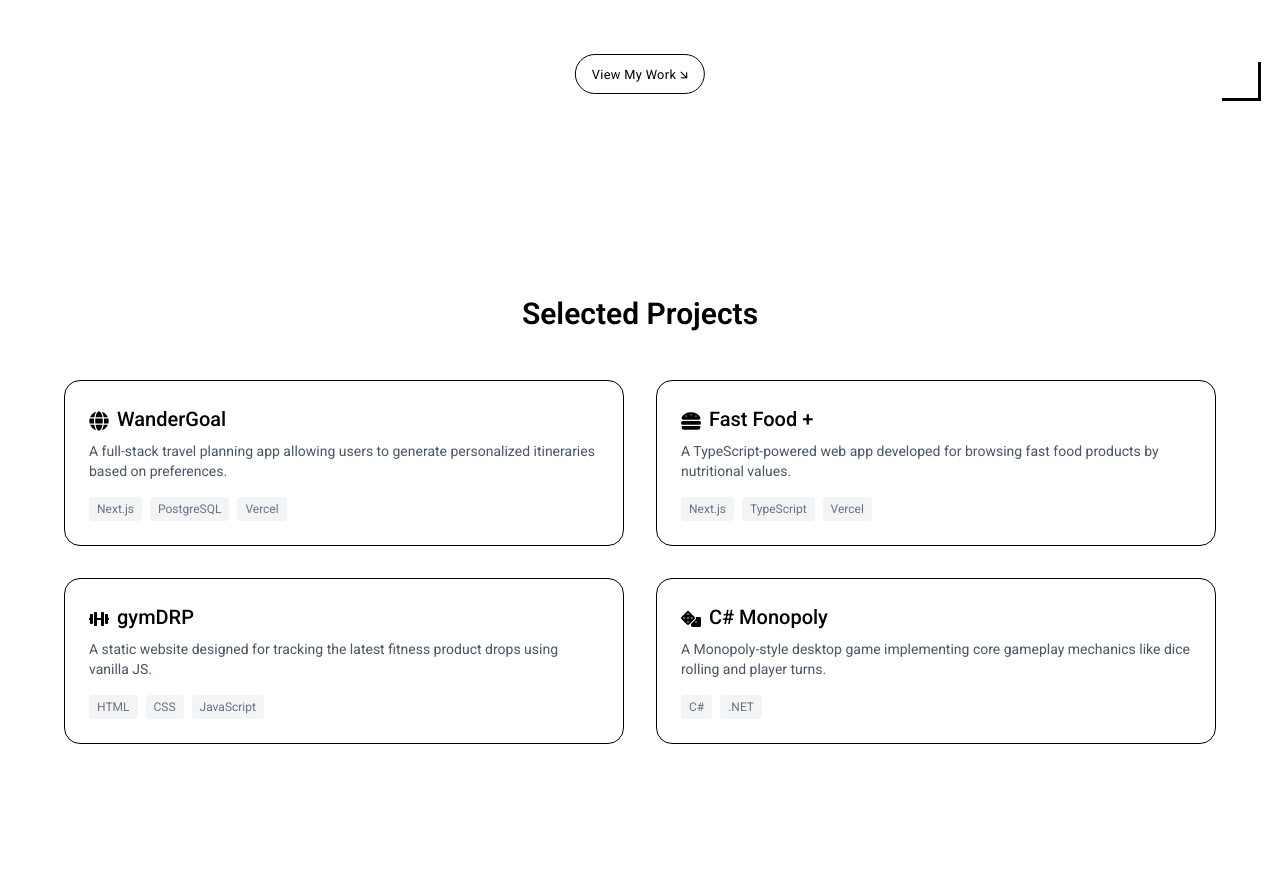
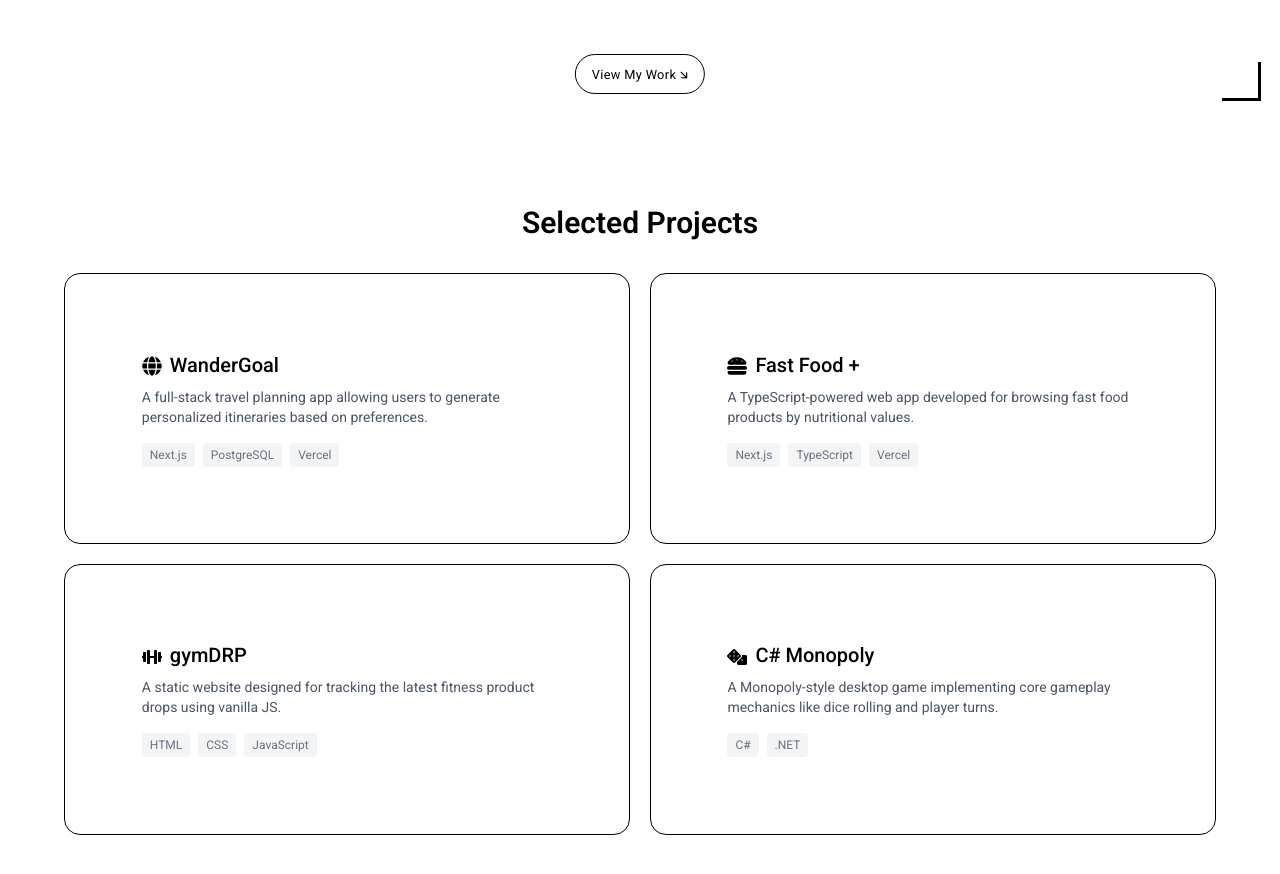
Before and after one commit to afigard/afigard.github.io, a Next.js app: page / in a window 1280 px wide. Shown: the part 680-1554 px from the top of the page. Built offline with nearby package versions, Linux system fonts and the light colour scheme.

Commit message:
💄 Make projects bigger

```diff
--- a/src/app/components/Projects.tsx
+++ b/src/app/components/Projects.tsx
@@ -39,18 +39,18 @@ export default function Projects() {
   return (
     <section
       id="projects"
-      className="min-h-screen w-full flex flex-col items-center justify-center py-16 px-4"
+      className="min-h-screen w-full flex flex-col items-center justify-center"
     >
-      <div className="w-full max-w-6xl mx-auto">
-        <h2 className="text-3xl font-semibold mb-12 text-center">
+      <div className="w-full max-w-[90vw]">
+        <h2 className="text-3xl font-semibold mb-[2.5vw] text-center">
           Selected Projects
         </h2>
-        <div className="grid md:grid-cols-2 gap-8">
+        <div className="grid md:grid-cols-2 gap-[1.5vw]">
           {projects.map(({ title, description, stack, link, icon }) => (
             <a
               href={link}
               key={title}
-              className="group border rounded-2xl p-6 hover:shadow-xl transition hover:border-emerald-100 h-full"
+              className="group border rounded-2xl p-[6vw] hover:shadow-xl transition hover:border-emerald-100 h-full"
               target="_blank"
               rel="noopener noreferrer"
             >
```
